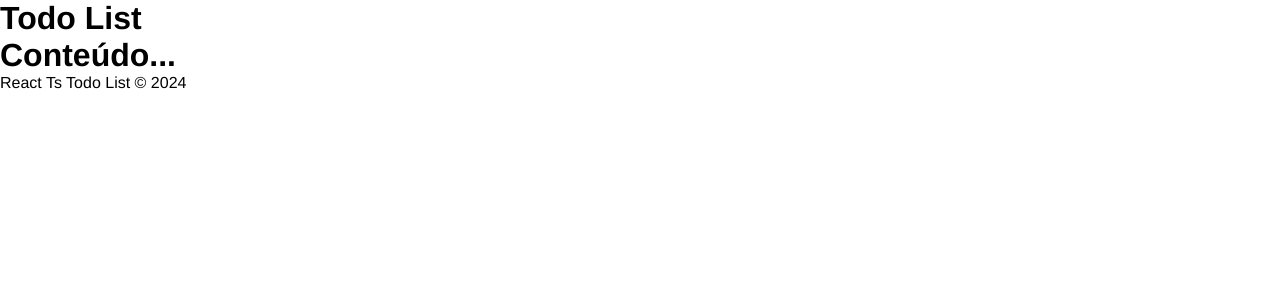
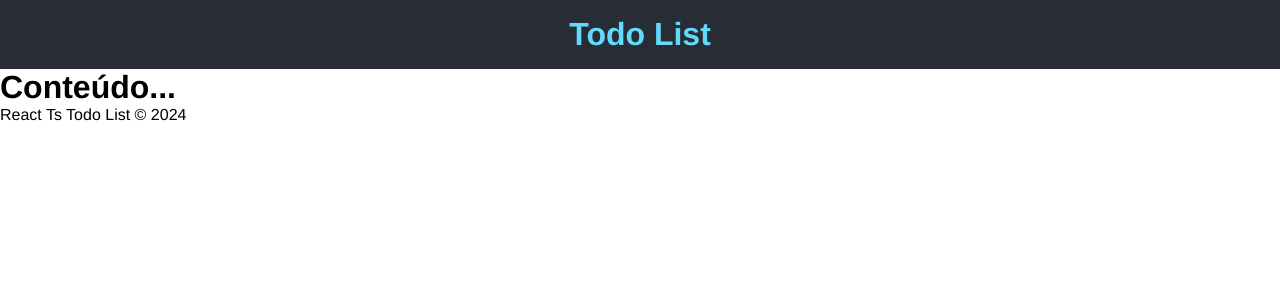
Before and after one commit to alexandrerogeriosn93/project-react-typescript-todo-list, a React (Vite) app: page / in a window 1280 px wide. Shown: the top 300 px of the page. Built offline with nearby package versions, Linux system fonts and the light colour scheme.

Commit message:
feat: add Header styles css

```diff
--- /dev/null
+++ b/src/Global.d.ts
@@ -0,0 +1 @@
+declare module "*.module.css";
--- /dev/null
+++ b/src/components/Header.module.css
@@ -0,0 +1,6 @@
+.header {
+  background-color: #282c34;
+  color: #61dafb;
+  text-align: center;
+  padding: 1em;
+}
--- a/src/components/Header.tsx
+++ b/src/components/Header.tsx
@@ -1,6 +1,8 @@
+import styles from "./Header.module.css";
+
 const Header = () => {
   return (
-    <header>
+    <header className={styles.header}>
       <h1>Todo List</h1>
     </header>
   );
```
Also changed, not shown: src/components/Footer.module.css (added).
